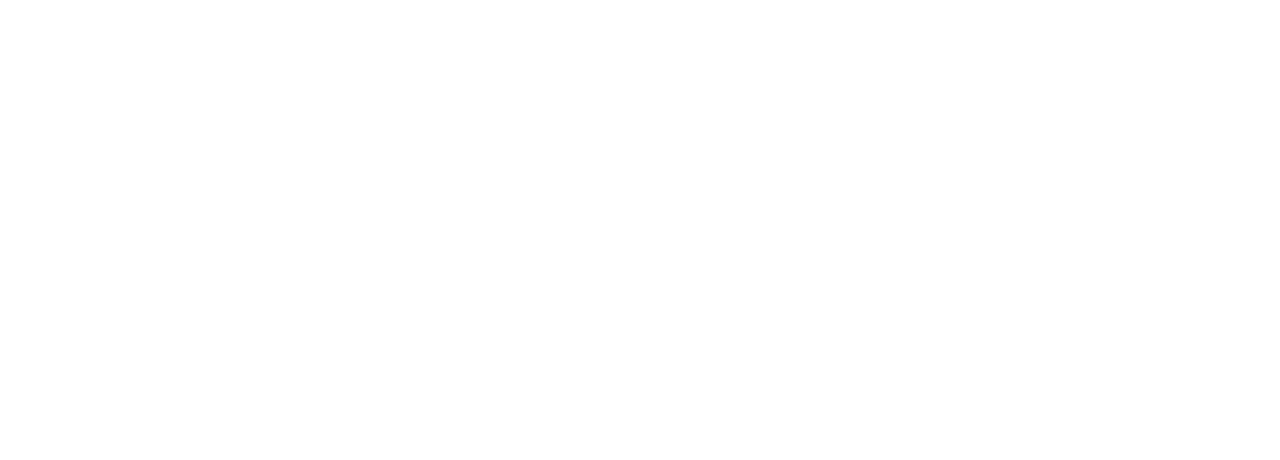
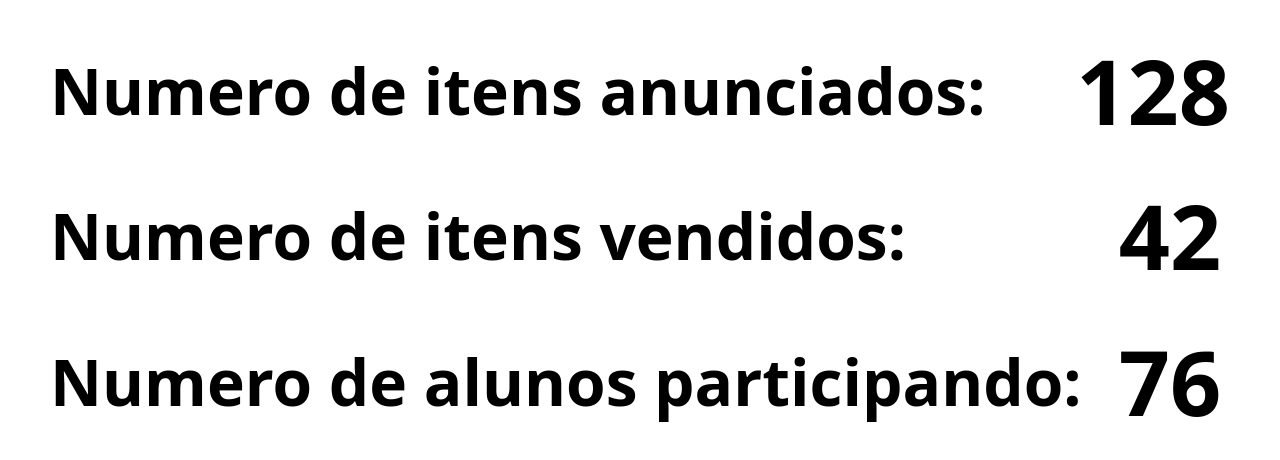
Before and after one commit to luizing/MarketPlace-Circular, a React (Vite) app in the folder FrontEnd/MarketPlace-Vite/: page / in a window 1280 px wide. Shown: the part 2574-3034 px from the top of the page. Built offline with nearby package versions, Linux system fonts and the light colour scheme.

Commit message:
frontend/feat: estatisticas

```diff
--- a/FrontEnd/MarketPlace-Vite/src/App.css
+++ b/FrontEnd/MarketPlace-Vite/src/App.css
@@ -318,6 +318,46 @@
   padding: 6px 12px;
 }
 
+.stats-section {
+  align-items: center;
+  box-sizing: border-box;
+  color: #000;
+  display: flex;
+  justify-content: center;
+  min-height: 100svh;
+  padding: 96px 24px;
+  scroll-margin-top: 72px;
+}
+
+.stats-section__content {
+  box-sizing: border-box;
+  display: grid;
+  gap: 56px;
+  max-width: 1180px;
+  width: 100%;
+}
+
+.stats-section__content p {
+  align-items: center;
+  display: flex;
+  gap: 16px;
+  justify-content: space-between;
+  margin: 0;
+}
+
+.stats-section__content span {
+  font-size: clamp(32px, 5vw, 72px);
+  font-weight: 600;
+  line-height: 1.05;
+}
+
+.stats-section__content strong {
+  font-size: clamp(40px, 7vw, 96px);
+  line-height: 1;
+  min-width: 120px;
+  text-align: center;
+}
+
 @media (max-width: 900px) {
   .hero-section {
     min-height: auto;
@@ -366,4 +406,9 @@
   .ads-section__grid {
     grid-template-columns: 1fr;
   }
+
+  .stats-section__content p {
+    align-items: flex-start;
+    flex-direction: column;
+  }
 }
--- a/FrontEnd/MarketPlace-Vite/src/App.tsx
+++ b/FrontEnd/MarketPlace-Vite/src/App.tsx
@@ -70,9 +70,24 @@
       <Anuncios />
       <section
         id="estatisticas"
-        className="landing-section"
+        className="stats-section"
         aria-label="Estatisticas"
-      />
+      >
+        <div className="stats-section__content">
+          <p>
+            <span>Numero de itens anunciados:</span>
+            <strong>128</strong>
+          </p>
+          <p>
+            <span>Numero de itens vendidos:</span>
+            <strong>42</strong>
+          </p>
+          <p>
+            <span>Numero de alunos participando:</span>
+            <strong>76</strong>
+          </p>
+        </div>
+      </section>
       <section id="login" className="landing-section" aria-label="Login" />
     </main>
   )
```
